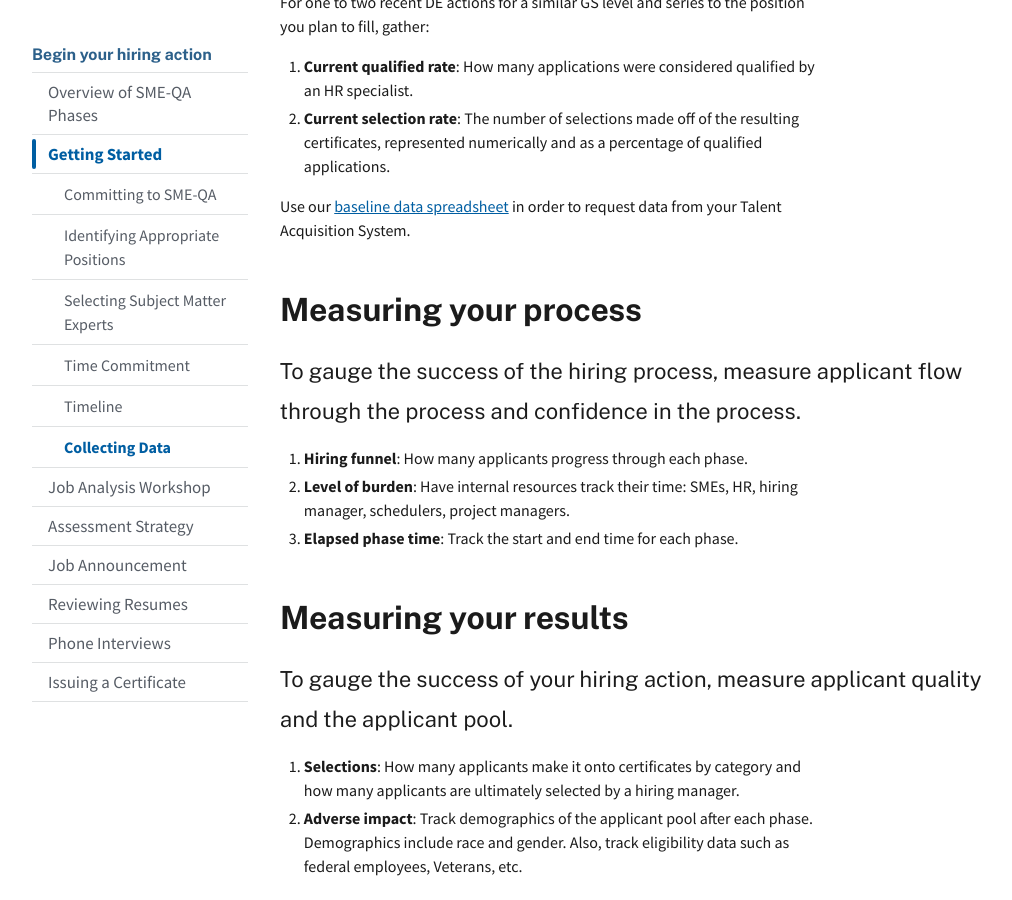
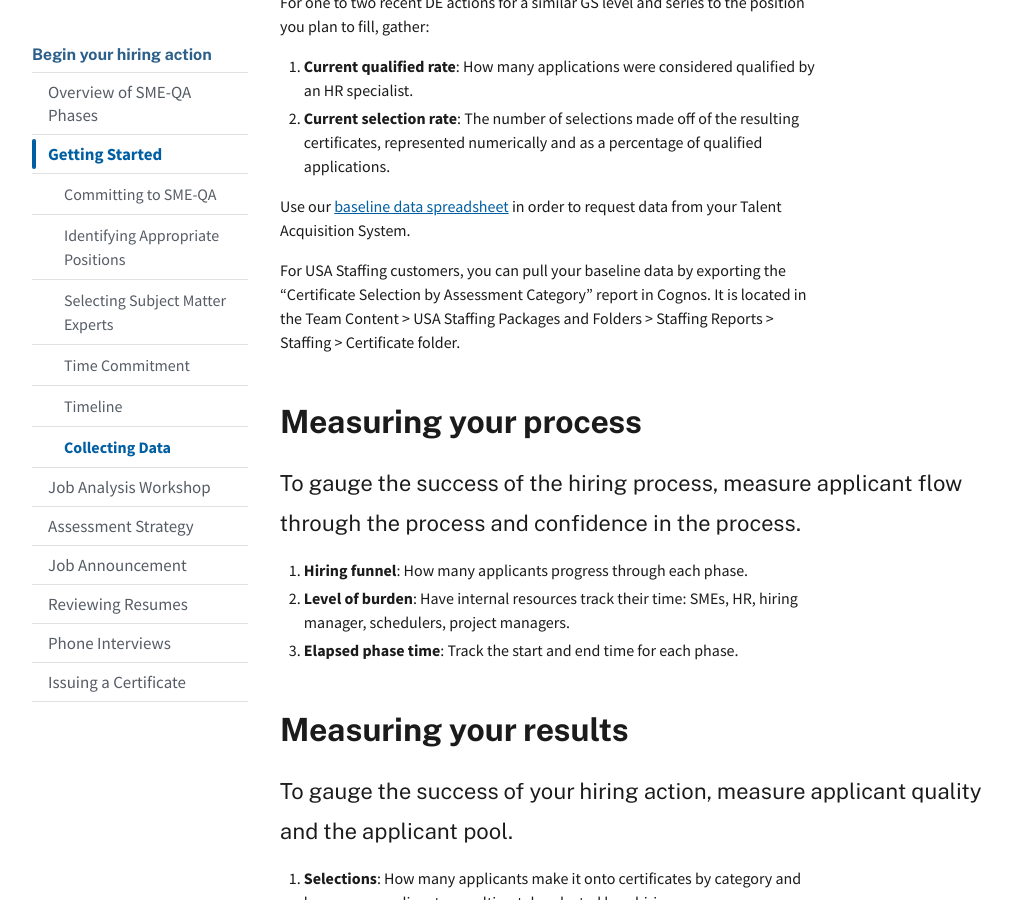
Before and after one commit to usds/SME-QA-Website, a Jekyll site: the page built from pages/phases/getting-started/collecting-data.md, in a window 1280 px wide and 900 px high, scrolled down 684 px. Shown: the whole window, without its empty margins (128-1140 px from the left). Built offline with Jekyll 4.4.1, drawn with Linux system fonts in a browser that asks for light colours.

Commit message:
Update collecting-data.md
add how to pull baseline data instructions to the site (#213)

```diff
--- a/pages/phases/getting-started/collecting-data.md
+++ b/pages/phases/getting-started/collecting-data.md
@@ -21,6 +21,8 @@ For one to two recent DE actions for a similar GS level and series to the positi
 2. **Current selection rate**: The number of selections made off of the resulting certificates, represented numerically and as a percentage of qualified applications.
 
 Use our <a href="{{site.baseline}}/toolkit/getting-started/baseline-data-to-collect.xlsx">baseline data spreadsheet</a> in order to request data from your Talent Acquisition System.
+
+For USA Staffing customers, you can pull your baseline data by exporting the “Certificate Selection by Assessment Category” report in Cognos. It is located in the Team Content > USA Staffing Packages and Folders > Staffing Reports > Staffing > Certificate folder.
 
 ## Measuring your process
 
```
